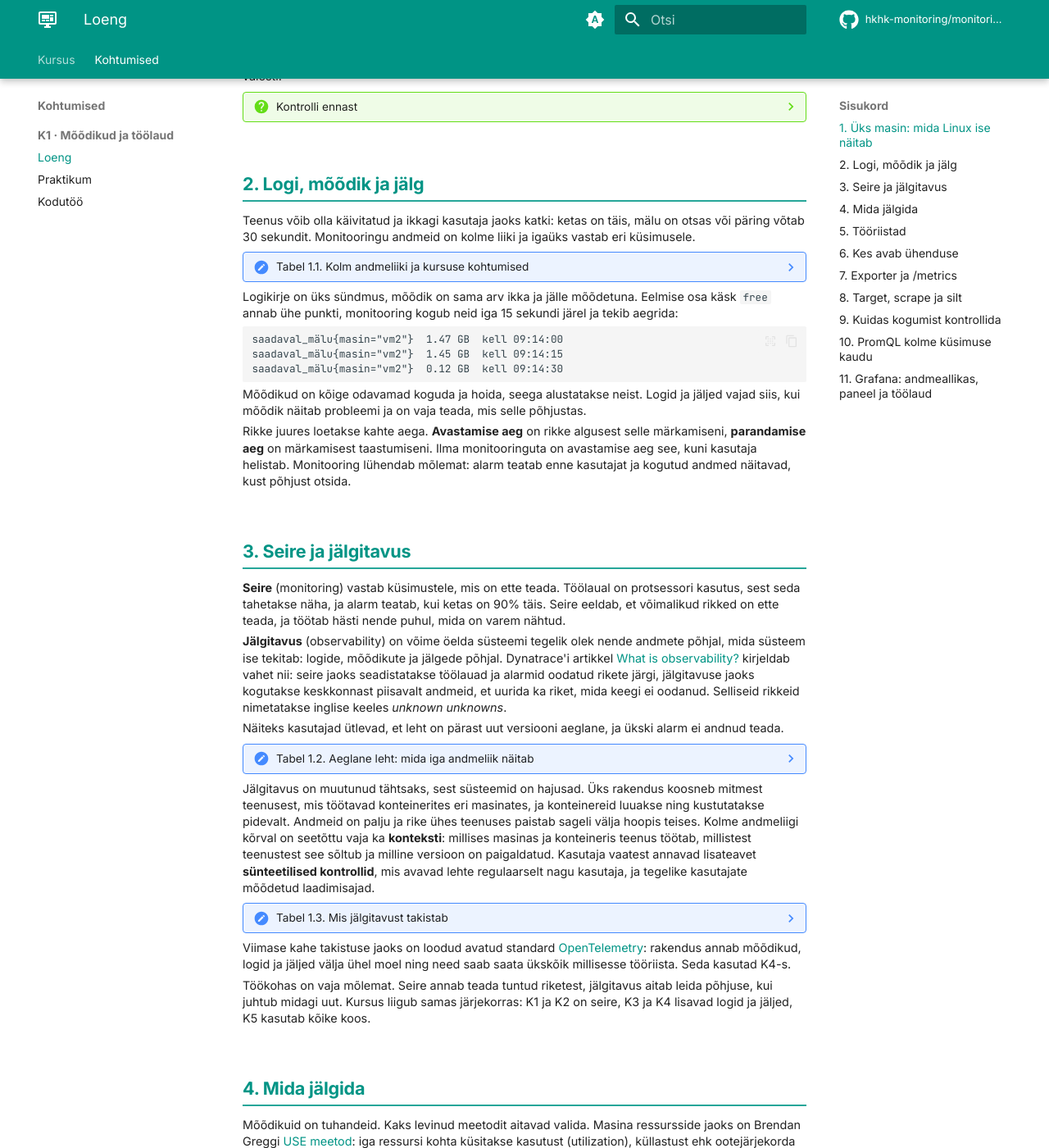
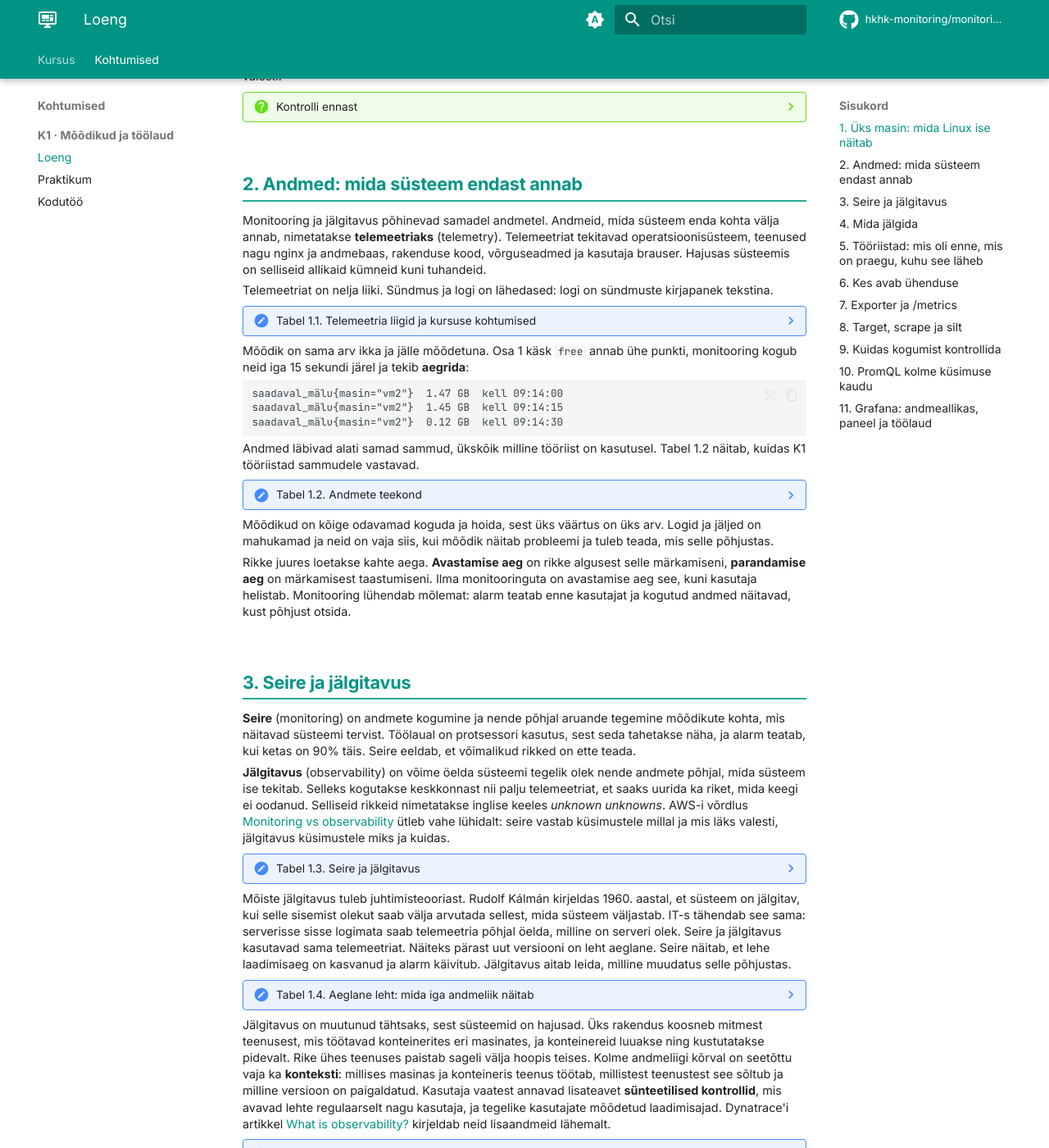
Before and after one commit to hkhk-monitoring/monitoring-lite, an MkDocs documentation site: the page built from docs/k01/lecture.md, in a window 1280 px wide and 1400 px high, scrolled down 767 px. Shown: the whole window at 82% size. Built offline with MkDocs 1.6.1 and Material for MkDocs 9.7.7, drawn with Linux system fonts in a browser that asks for light colours; comment, search, counter and statistics services are not loaded; some of the changed text lies outside the part shown.

Commit message:
K1 loeng: uus osa andmetest (telemeetria liigid, andmete teekond tekkimisest alarmini), seire ja jälgitavus AWS-i ja Dynatrace'i järgi koos päritoluga juhtimisteooriast, tööriistade ajajoon ning Prometheus, Grafana ja OpenTelemetry: mis see on, mis oli enne, mis praegu, kuhu läheb

````diff
--- a/docs/k01/lecture.md
+++ b/docs/k01/lecture.md
@@ -54,18 +54,21 @@ uptime        # koormus viimase 1, 5 ja 15 minuti keskmisena
         1. `journalctl -u nginx --since "1 hour ago"`.
         2. `free` näitab ainult praegust hetke. Eilse olukorra nägemiseks peab mälu väärtust regulaarselt koguma ja salvestama.
 
-## 2. Logi, mõõdik ja jälg
+## 2. Andmed: mida süsteem endast annab
 
-Teenus võib olla käivitatud ja ikkagi kasutaja jaoks katki: ketas on täis, mälu on otsas või päring võtab 30 sekundit. Monitooringu andmeid on kolme liiki ja igaüks vastab eri küsimusele.
+Monitooring ja jälgitavus põhinevad samadel andmetel. Andmeid, mida süsteem enda kohta välja annab, nimetatakse **telemeetriaks** (telemetry). Telemeetriat tekitavad operatsioonisüsteem, teenused nagu nginx ja andmebaas, rakenduse kood, võrguseadmed ja kasutaja brauser. Hajusas süsteemis on selliseid allikaid kümneid kuni tuhandeid.
 
-??? note "Tabel 1.1. Kolm andmeliiki ja kursuse kohtumised"
-    | Andmeliik | Mis see on | Küsimus, millele vastab | Kohtumine |
-    |---|---|---|---|
-    | **mõõdik** | arv ajas, näiteks saadaval mälu baitides iga 15 sekundi järel | kui palju ja kas muutub? | K1, K2 |
-    | **logi** | sündmuse tekstikirje ajatempliga | mis juhtus ja millal? | K3 |
-    | **jälg** (trace) | ühe päringu teekond läbi teenuste koos iga sammu kestusega | kus päring aega kulutas? | K4 |
+Telemeetriat on nelja liiki. Sündmus ja logi on lähedased: logi on sündmuste kirjapanek tekstina.
 
-Logikirje on üks sündmus, mõõdik on sama arv ikka ja jälle mõõdetuna. Eelmise osa käsk `free` annab ühe punkti, monitooring kogub neid iga 15 sekundi järel ja tekib aegrida:
+??? note "Tabel 1.1. Telemeetria liigid ja kursuse kohtumised"
+    | Liik | Mis see on | Näide | Küsimus | Kohtumine |
+    |---|---|---|---|---|
+    | **mõõdik** (metric) | arv, mida mõõdetakse korduvalt | saadaval mälu baitides iga 15 sekundi järel | kui palju ja kas muutub? | K1, K2 |
+    | **sündmus** (event) | üks toiming kindlal hetkel | kasutaja vahetas parooli, teenus taaskäivitus | mis juhtus? | K2, K3 |
+    | **logi** (log) | sündmuse tekstikirje ajatempliga | `Failed password for kasutaja from 192.168.125.40` | mis juhtus ja millal? | K3 |
+    | **jälg** (trace) | ühe päringu teekond läbi teenuste koos iga sammu kestusega | lehe avamine: veebiserver 20 ms, rakendus 40 ms, andmebaas 4,5 s | kus päring aega kulutas? | K4 |
+
+Mõõdik on sama arv ikka ja jälle mõõdetuna. Osa 1 käsk `free` annab ühe punkti, monitooring kogub neid iga 15 sekundi järel ja tekib **aegrida**:
 
 ```text
 saadaval_mälu{masin="vm2"}  1.47 GB  kell 09:14:00
@@ -73,28 +76,49 @@ saadaval_mälu{masin="vm2"}  1.45 GB  kell 09:14:15
 saadaval_mälu{masin="vm2"}  0.12 GB  kell 09:14:30
 ```
 
-Mõõdikud on kõige odavamad koguda ja hoida, seega alustatakse neist. Logid ja jäljed vajad siis, kui mõõdik näitab probleemi ja on vaja teada, mis selle põhjustas.
+Andmed läbivad alati samad sammud, ükskõik milline tööriist on kasutusel. Tabel 1.2 näitab, kuidas K1 tööriistad sammudele vastavad.
+
+??? note "Tabel 1.2. Andmete teekond"
+    | Samm | Mida tehakse | K1-s |
+    |---|---|---|
+    | 1. tekib | allikas mõõdab või kirjutab | Linuxi tuum loeb mälu ja protsessori näite |
+    | 2. avaldatakse | andmed antakse välja kokkulepitud kujul | node_exporter näitab neid aadressil `/metrics` |
+    | 3. kogutakse | keskne süsteem toob või saab andmed kätte | Prometheus küsib iga 15 sekundi järel |
+    | 4. salvestatakse | uued väärtused lisatakse ajaloo juurde | Prometheuse aegridade andmebaas |
+    | 5. päritakse ja seotakse | andmetest otsitakse vastust küsimusele | PromQL |
+    | 6. näidatakse ja teatatakse | töölaud, alarm, tegevus | Grafana, K2-s Alertmanager |
+
+Mõõdikud on kõige odavamad koguda ja hoida, sest üks väärtus on üks arv. Logid ja jäljed on mahukamad ja neid on vaja siis, kui mõõdik näitab probleemi ja tuleb teada, mis selle põhjustas.
 
 Rikke juures loetakse kahte aega. **Avastamise aeg** on rikke algusest selle märkamiseni, **parandamise aeg** on märkamisest taastumiseni. Ilma monitooringuta on avastamise aeg see, kuni kasutaja helistab. Monitooring lühendab mõlemat: alarm teatab enne kasutajat ja kogutud andmed näitavad, kust põhjust otsida.
 
 ## 3. Seire ja jälgitavus
 
-**Seire** (monitoring) vastab küsimustele, mis on ette teada. Töölaual on protsessori kasutus, sest seda tahetakse näha, ja alarm teatab, kui ketas on 90% täis. Seire eeldab, et võimalikud rikked on ette teada, ja töötab hästi nende puhul, mida on varem nähtud.
+**Seire** (monitoring) on andmete kogumine ja nende põhjal aruande tegemine mõõdikute kohta, mis näitavad süsteemi tervist. Töölaual on protsessori kasutus, sest seda tahetakse näha, ja alarm teatab, kui ketas on 90% täis. Seire eeldab, et võimalikud rikked on ette teada.
 
-**Jälgitavus** (observability) on võime öelda süsteemi tegelik olek nende andmete põhjal, mida süsteem ise tekitab: logide, mõõdikute ja jälgede põhjal. Dynatrace'i artikkel [What is observability?](https://www.dynatrace.com/news/blog/what-is-observability-2/) kirjeldab vahet nii: seire jaoks seadistatakse töölauad ja alarmid oodatud rikete järgi, jälgitavuse jaoks kogutakse keskkonnast piisavalt andmeid, et uurida ka riket, mida keegi ei oodanud. Selliseid rikkeid nimetatakse inglise keeles *unknown unknowns*.
+**Jälgitavus** (observability) on võime öelda süsteemi tegelik olek nende andmete põhjal, mida süsteem ise tekitab. Selleks kogutakse keskkonnast nii palju telemeetriat, et saaks uurida ka riket, mida keegi ei oodanud. Selliseid rikkeid nimetatakse inglise keeles *unknown unknowns*. AWS-i võrdlus [Monitoring vs observability](https://aws.amazon.com/compare/the-difference-between-monitoring-and-observability/) ütleb vahe lühidalt: seire vastab küsimustele millal ja mis läks valesti, jälgitavus küsimustele miks ja kuidas.
 
-Näiteks kasutajad ütlevad, et leht on pärast uut versiooni aeglane, ja ükski alarm ei andnud teada.
+??? note "Tabel 1.3. Seire ja jälgitavus"
+    | | Seire | Jälgitavus |
+    |---|---|---|
+    | küsimus | millal ja mis? | miks ja kuidas? |
+    | ulatus | üks süsteem, eraldi masinad ja teenused | mitu seotud süsteemi korraga |
+    | andmed | eelnevalt valitud mõõdikud | mõõdikud, sündmused, logid ja jäljed koos kontekstiga |
+    | tulemus | teade, et midagi on valesti | põhjus, miks see juhtus |
+    | sobib | tuntud rikked, ühe masina teenused | mikroteenused, konteinerid, pilv |
 
-??? note "Tabel 1.2. Aeglane leht: mida iga andmeliik näitab"
+Mõiste jälgitavus tuleb juhtimisteooriast. Rudolf Kálmán kirjeldas 1960. aastal, et süsteem on jälgitav, kui selle sisemist olekut saab välja arvutada sellest, mida süsteem väljastab. IT-s tähendab see sama: serverisse sisse logimata saab telemeetria põhjal öelda, milline on serveri olek. Seire ja jälgitavus kasutavad sama telemeetriat. Näiteks pärast uut versiooni on leht aeglane. Seire näitab, et lehe laadimisaeg on kasvanud ja alarm käivitub. Jälgitavus aitab leida, milline muudatus selle põhjustas.
+
+??? note "Tabel 1.4. Aeglane leht: mida iga andmeliik näitab"
     | Andmeliik | Mida näitab |
     |---|---|
     | mõõdik | andmebaasi masina protsessori kasutus on 100%, vastuse aeg on kasvanud |
     | logi | samal ajal on palju aeglaseid päringuid ühe ja sama SQL-lausega |
     | jälg | ühe kasutaja päringust kulub 4,5 sekundit 5-st andmebaasi sammus |
 
-Jälgitavus on muutunud tähtsaks, sest süsteemid on hajusad. Üks rakendus koosneb mitmest teenusest, mis töötavad konteinerites eri masinates, ja konteinereid luuakse ning kustutatakse pidevalt. Andmeid on palju ja rike ühes teenuses paistab sageli välja hoopis teises. Kolme andmeliigi kõrval on seetõttu vaja ka **konteksti**: millises masinas ja konteineris teenus töötab, millistest teenustest see sõltub ja milline versioon on paigaldatud. Kasutaja vaatest annavad lisateavet **sünteetilised kontrollid**, mis avavad lehte regulaarselt nagu kasutaja, ja tegelike kasutajate mõõdetud laadimisajad.
+Jälgitavus on muutunud tähtsaks, sest süsteemid on hajusad. Üks rakendus koosneb mitmest teenusest, mis töötavad konteinerites eri masinates, ja konteinereid luuakse ning kustutatakse pidevalt. Rike ühes teenuses paistab sageli välja hoopis teises. Kolme andmeliigi kõrval on seetõttu vaja ka **konteksti**: millises masinas ja konteineris teenus töötab, millistest teenustest see sõltub ja milline versioon on paigaldatud. Kasutaja vaatest annavad lisateavet **sünteetilised kontrollid**, mis avavad lehte regulaarselt nagu kasutaja, ja tegelike kasutajate mõõdetud laadimisajad. Dynatrace'i artikkel [What is observability?](https://www.dynatrace.com/news/blog/what-is-observability-2/) kirjeldab neid lisaandmeid lähemalt.
 
-??? note "Tabel 1.3. Mis jälgitavust takistab"
+??? note "Tabel 1.5. Mis jälgitavust takistab"
     | Takistus | Mida see tähendab |
     |---|---|
     | andmed on eraldi tööriistades | mõõdikud ühes, logid teises, jäljed kolmandas süsteemis ja neid ei saa omavahel siduda |
@@ -102,15 +126,13 @@ Jälgitavus on muutunud tähtsaks, sest süsteemid on hajusad. Üks rakendus koo
     | rakendus ei anna andmeid välja | koodi tuleb lisada mõõdikud ja jäljed, seda nimetatakse instrumenteerimiseks |
     | eri teenustel eri vormingud | sama asja nimetatakse eri teenustes eri nimega |
 
-Viimase kahe takistuse jaoks on loodud avatud standard [OpenTelemetry](https://opentelemetry.io/docs/what-is-opentelemetry/): rakendus annab mõõdikud, logid ja jäljed välja ühel moel ning need saab saata ükskõik millisesse tööriista. Seda kasutad K4-s.
-
 Töökohas on vaja mõlemat. Seire annab teada tuntud riketest, jälgitavus aitab leida põhjuse, kui juhtub midagi uut. Kursus liigub samas järjekorras: K1 ja K2 on seire, K3 ja K4 lisavad logid ja jäljed, K5 kasutab kõike koos.
 
 ## 4. Mida jälgida
 
 Mõõdikuid on tuhandeid. Kaks levinud meetodit aitavad valida. Masina ressursside jaoks on Brendan Greggi [USE meetod](https://www.brendangregg.com/usemethod.html): iga ressursi kohta küsitakse kasutust (utilization), küllastust ehk ootejärjekorda (saturation) ja vigu (errors).
 
-??? note "Tabel 1.4. USE meetod masina ressurssidele"
+??? note "Tabel 1.6. USE meetod masina ressurssidele"
     | Ressurss | Kasutus | Küllastus | Vead |
     |---|---|---|---|
     | protsessor | protsessori kasutus % | koormus `uptime` väljundis | |
@@ -120,11 +142,24 @@ Mõõdikuid on tuhandeid. Kaks levinud meetodit aitavad valida. Masina ressurssi
 
 Teenuse jaoks on Google'i SRE raamatus [neli kuldset signaali](https://sre.google/sre-book/monitoring-distributed-systems/): vastuse aeg (latency), päringute hulk (traffic), vigade osakaal (errors) ja küllastus (saturation). Need näitavad, mida kasutaja kogeb. Täna jälgid USE meetodi järgi masinaid, teenuse signaalid tulevad K2-s ja K4-s.
 
-## 5. Tööriistad
+## 5. Tööriistad: mis oli enne, mis on praegu, kuhu see läheb
 
-Iga andmeliigi jaoks on oma tööriistad. Grafana näitab kõiki kolme ühel töölaual ja OpenTelemetry on standard, millega rakendus annab mõõdikud, logid ja jäljed välja ühel moel.
+<figure markdown="span">
+  ![Ajajoon: 1999 Nagios kontrollib, kas teenus vastab; 2001 Zabbix agendi, andmebaasi ja graafikutega; 2008 Graphite aegread; 2010 Elasticsearch logid ühte kohta; 2012 Prometheus; 2014 Grafana; 2019 OpenTelemetry üks standard; praegu sama päringu mõõdik, logi ja jälg üksteise kõrval](../images/k01_ajalugu.svg)
+  <figcaption>Joonis 1.1. Monitooringu tööriistad ajas (Talvik, 2026).</figcaption>
+</figure>
 
-??? note "Tabel 1.5. Tööriistad kursusel ja nende kõrval"
+**Enne.** Esimesed monitooringu tööriistad, näiteks Nagios, mille esimene versioon ilmus 1999. aastal nime NetSaint all, kontrollisid kindla ajavahemiku järel, kas teenus vastab, ja andsid tulemuse kolmes olekus: OK, WARNING või CRITICAL. Zabbix lisas 2001. aastal masinasse agendi, salvestas väärtused andmebaasi ja joonistas graafikuid. Logid olid igas masinas eraldi ja neid otsiti käsuga `grep`, kuni Elasticsearch 2010. aastast koondas need ühte kohta. Iga tööriist kogus oma andmed oma moel ja neid oli raske kokku viia.
+
+**Prometheus** on avatud lähtekoodiga mõõdikute süsteem. See tehti 2012. aastal SoundCloudis, sest olemasolevad tööriistad ei sobinud keskkonda, kus teenuseid tekib ja kaob pidevalt. Uus oli kaks asja: server küsib mõõdikud ise ja iga mõõdik kannab silte, mille järgi saab andmeid valida. 2016. aastal sai Prometheusest Kubernetese järel teine projekt sihtasutuses Cloud Native Computing Foundation. Praegu on see konteinerite ja Kubernetese mõõdikute tavaline valik ning versioon 3 võtab vastu ka OpenTelemetry andmeid.
+
+**Grafana** on töölaudade tööriist, mis tehti 2014. aastal. Enne seda oli igal süsteemil oma graafikute leht. Grafana näitab ühel töölaual andmeid mitmest allikast, näiteks Prometheusest, Zabbixist, Lokist ja andmebaasist. Praegu on Grafana Labsi tööriistadega võimalik hoida mõõdikud, logid ja jäljed samas kohas.
+
+**OpenTelemetry** on avatud standard ja tööriistade komplekt, millega rakendus ja teenus annavad telemeetria välja. Enne seda oli mõõdikute, logide ja jälgede jaoks eri teegid ning iga tootja nõudis oma agenti ja vormingut. OpenTelemetry tekkis 2019. aastal kahe varasema projekti, OpenTracingu ja OpenCensuse, liitmisel ning on samuti Cloud Native Computing Foundationi projekt. Rakendus annab andmed välja ühe protokolliga, mille nimi on OTLP, ja need võib saata Prometheusesse, Lokisse, Jaegerisse või kommertstootesse ilma koodi muutmata. K4-s kasutad seda ise.
+
+**Kuhu see läheb.** Suund on, et andmed antakse välja ühel standardsel moel ja tööriista saab valida või vahetada. Mõõdik, logi ja jälg seotakse ühise tunnusega, nii et alarmist saab liikuda sama päringu logide ja jälje juurde. Uuemad lahendused koguvad andmeid otse Linuxi tuumast tehnoloogiaga eBPF, ilma rakenduse koodi muutmata.
+
+??? note "Tabel 1.7. Tööriistad kursusel ja nende kõrval"
     | Andmeliik | Kursusel | Levinud teised | Kohtumine |
     |---|---|---|---|
     | mõõdikud | Prometheus, node_exporter | Zabbix, InfluxDB, VictoriaMetrics | K1, K2 |
@@ -137,7 +172,7 @@ Täna alustad mõõdikutest. Prometheus küsib mõõdikuid jälgitavatelt masina
 
 <figure markdown="span">
   ![Prometheuse server küsib target'itelt mõõdikuid, salvestab need aegridade andmebaasi ja vastab PromQL-i päringutele; andmeid kasutavad veebiliides, Grafana ja Alertmanager](../images/k01_ylesehitus.svg)
-  <figcaption>Joonis 1.1. Prometheuse ülesehitus: kogumine, aegridade andmebaas ja PromQL ([Prometheuse ülevaade](https://prometheus.io/docs/introduction/overview/)) (Talvik, 2026).</figcaption>
+  <figcaption>Joonis 1.2. Prometheuse ülesehitus: kogumine, aegridade andmebaas ja PromQL ([Prometheuse ülevaade](https://prometheus.io/docs/introduction/overview/)) (Talvik, 2026).</figcaption>
 </figure>
 
 ## 6. Kes avab ühenduse
@@ -177,7 +212,7 @@ node_cpu_seconds_total{cpu="0",mode="idle"} 81432.17
 
 <figure markdown="span">
   ![Mõõdikurida node_cpu_seconds_total cpu 0 mode idle väärtusega: mõõdiku nimi, sildid ja väärtus; sama nimi eri siltidega annab eri aegread](../images/k01_moodikurida.svg)
-  <figcaption>Joonis 1.3. Mõõdiku nimi ja sildid ehk label'id valivad päringu jaoks õige aegrea. Prometheus lisab kogumisel sildid `job` ja `instance` (Talvik, 2026).</figcaption>
+  <figcaption>Joonis 1.4. Mõõdiku nimi ja sildid ehk label'id valivad päringu jaoks õige aegrea. Prometheus lisab kogumisel sildid `job` ja `instance` (Talvik, 2026).</figcaption>
 </figure>
 
 Mõõteväärtuse real on mõõdiku **nimi** (`node_filesystem_avail_bytes`) ja **väärtus** (`1.2034e+10`). Kui mõõdikul on **sildid** ehk label'id, on need nime järel loogelistes sulgudes (`mountpoint="/"`), mälumõõdikul neid pole. `e+10` tähendab korrutamist arvuga 10¹⁰. Read `# TYPE` ja `# HELP` kirjeldavad mõõdiku tüüpi ja tähendust. Ühik on nime lõpus: `_bytes` tähendab baite ja `_seconds_total` sekundeid kokku.
````
Also changed, not shown: other parts of docs/k01/lecture.md (+12 -12 lines), docs/k01/lab.md (+2 -2 lines), docs/images/k01_ajalugu.svg (added).
